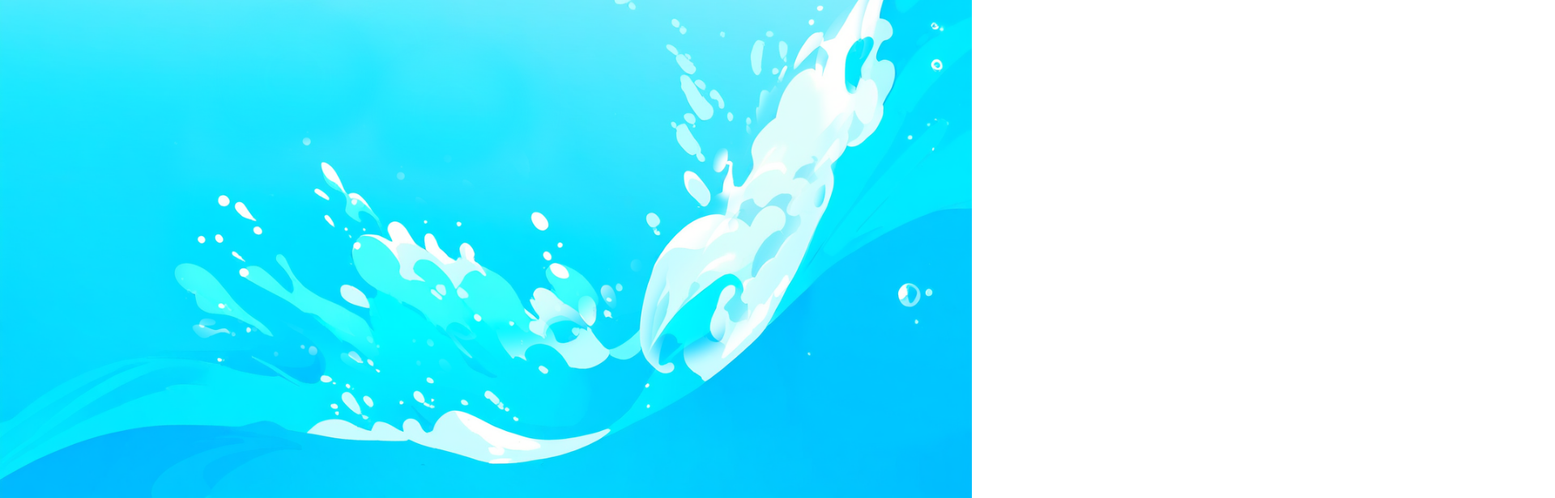
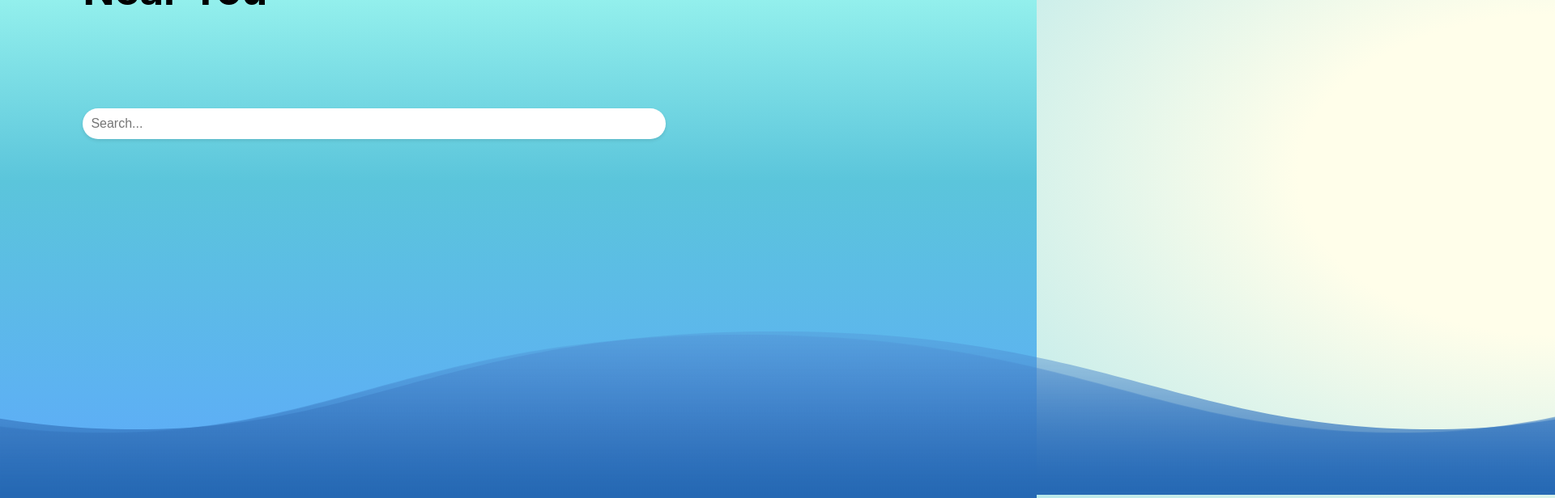
Before and after one commit to JeremyCanDoIt/cooling-center, a React (Create React App) app: page / in a window 1280 px wide. Shown: the part 184-800 px from the top of the page at 81% size, 1920 px wide, since content can reach past the window. Built offline with nearby package versions, Linux system fonts and the light colour scheme.

Commit message:
landing page

```diff
--- a/src/App.js
+++ b/src/App.js
@@ -1,30 +1,56 @@
-import './App.css'; //Import  CSS file for styling
-
-// Import  image file
-import backgroundImage from "./images/background-asset.png"; // from src folder
+import './App.css';
+import WaveRibbon from './WaveRibbon'; // Import the WaveRibbon component
 
 function App() {
-  // Inline styles to set the background image
-  const backgroundStyle = {
-    backgroundImage: `url(${backgroundImage})`, // Set the background image
-    backgroundSize: 'contain', // Cover the entire container
-    backgroundRepeat: 'no-repeat', // Do not repeat the background image
-    Height: '100vh', // Set the height to viewport height
-
-    display: 'flex', // Flex display for centering content
-    justifyContent: 'center', // Center horizontally
-    alignItems: 'center', // Center vertically
-    color: 'white', // Text color
+  const gradientBackground = {
+    background: 'rgb(211,255,253)',
+    background: 'linear-gradient(180deg, rgba(211,255,253,1) 0%, rgba(149,241,237,1) 22%, rgba(91,197,219,1) 51%, rgba(94,169,252,1) 100%)'
   };
 
+  const titleStyle = {
+    top: '5%',
+    left: '5%',
+    position: 'fixed',
+    color: 'black',
+    fontSize: '4vw',
+    fontWeight: 'bold',
+    textAlign: 'left',
+    maxWidth: '70%',
+    margin: '3% 3%'
+  };
+
+  const searchBarStyle = {
+    position: 'fixed',
+    width: '80%',
+    top: '35%',
+    left: '5%',
+    margin: '3% 3%',
+    maxWidth: '700px',
+    borderRadius: '20px',
+    padding: '10px',
+    backgroundColor: 'white',
+    boxShadow: '0 2px 4px rgba(0, 0, 0, 0.1)',
+    fontSize: '1rem',
+    border: 'none',
+    outline:'none'
+
+  };
+
+
+
   return (
-    <div className = "background" style={backgroundStyle}>
-      <div className="App">
-        <header className="App-header">
-          {/* content goes here */}
+    <div className="App" style={gradientBackground}>
+      <div style={titleStyle}>
+        Find a Cooling Center<br/>Near You
+      </div>
 
-        </header>
-      </div>
+      <input type="text" placeholder="Search..." style={searchBarStyle} />
+
+      <WaveRibbon /> {/* Include the WaveRibbon component */}
+
+      {/* more stuff??? */}
+
+
     </div>
   );
 }
--- /dev/null
+++ b/src/WaveRibbon.css
@@ -0,0 +1,49 @@
+
+html, body { height: 100%; }
+body {
+  background:radial-gradient(ellipse at center, rgba(255,254,234,1) 0%, rgba(255,254,234,1) 35%, #B7E8EB 100%);
+  overflow: hidden;
+}
+
+.ocean {
+  height: 1%;
+  width:100%;
+  position:absolute;
+  bottom:0;
+  left:0;
+  background: #2568b3;
+}
+
+.wave {
+  background: url('./images/wave.svg') repeat-x;
+  position: absolute;
+  top: -198px;
+  width: 6400px;
+  height: 198px;
+  animation: wave 6s cubic-bezier( 0.36, 0.45, 0.63, 0.53) infinite;
+  transform: translate3d(0, 0, 0);
+}
+
+.wave:nth-of-type(2) {
+  top: -175px;
+  animation: wave 6s cubic-bezier( 0.36, 0.45, 0.63, 0.53) -.125s infinite, swell 6s ease -1s infinite;
+  opacity: 1;
+}
+
+@keyframes wave {
+  0% {
+    margin-left: 0;
+  }
+  100% {
+    margin-left: -1600px;
+  }
+}
+
+@keyframes swell {
+  0%, 100% {
+    transform: translate3d(0,-25px,0);
+  }
+  50% {
+    transform: translate3d(0,5px,0);
+  }
+}
--- /dev/null
+++ b/src/WaveRibbon.js
@@ -0,0 +1,12 @@
+import './WaveRibbon.css'; // Import the CSS file
+
+const WaveRibbon = () => {
+  return (
+    <div className="ocean">
+      <div className="wave"></div>
+      <div className="wave"></div>
+    </div>
+  );
+}
+
+export default WaveRibbon;
```
Also changed, not shown: src/images/background-asset.jpg (deleted), src/images/wave.svg (added).
